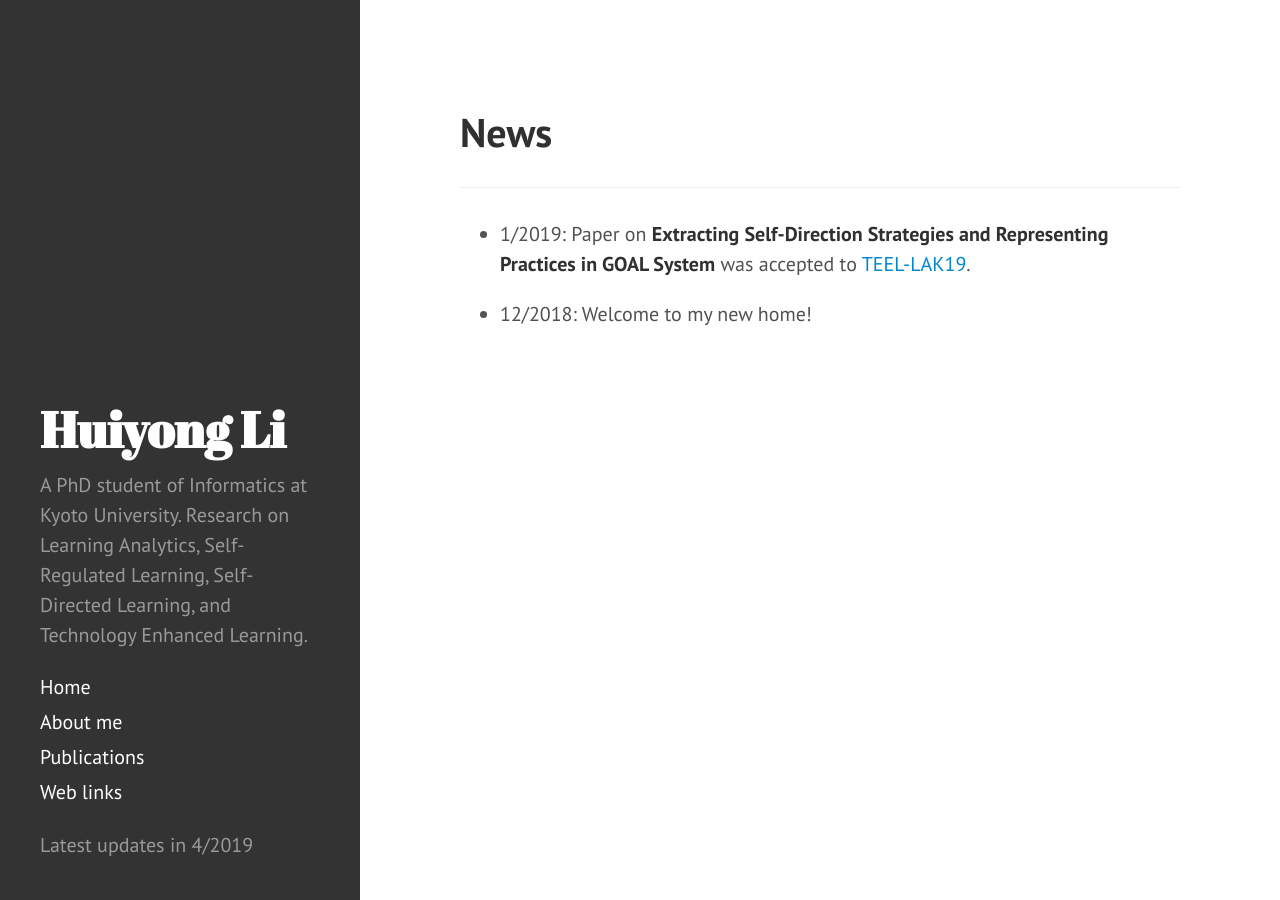
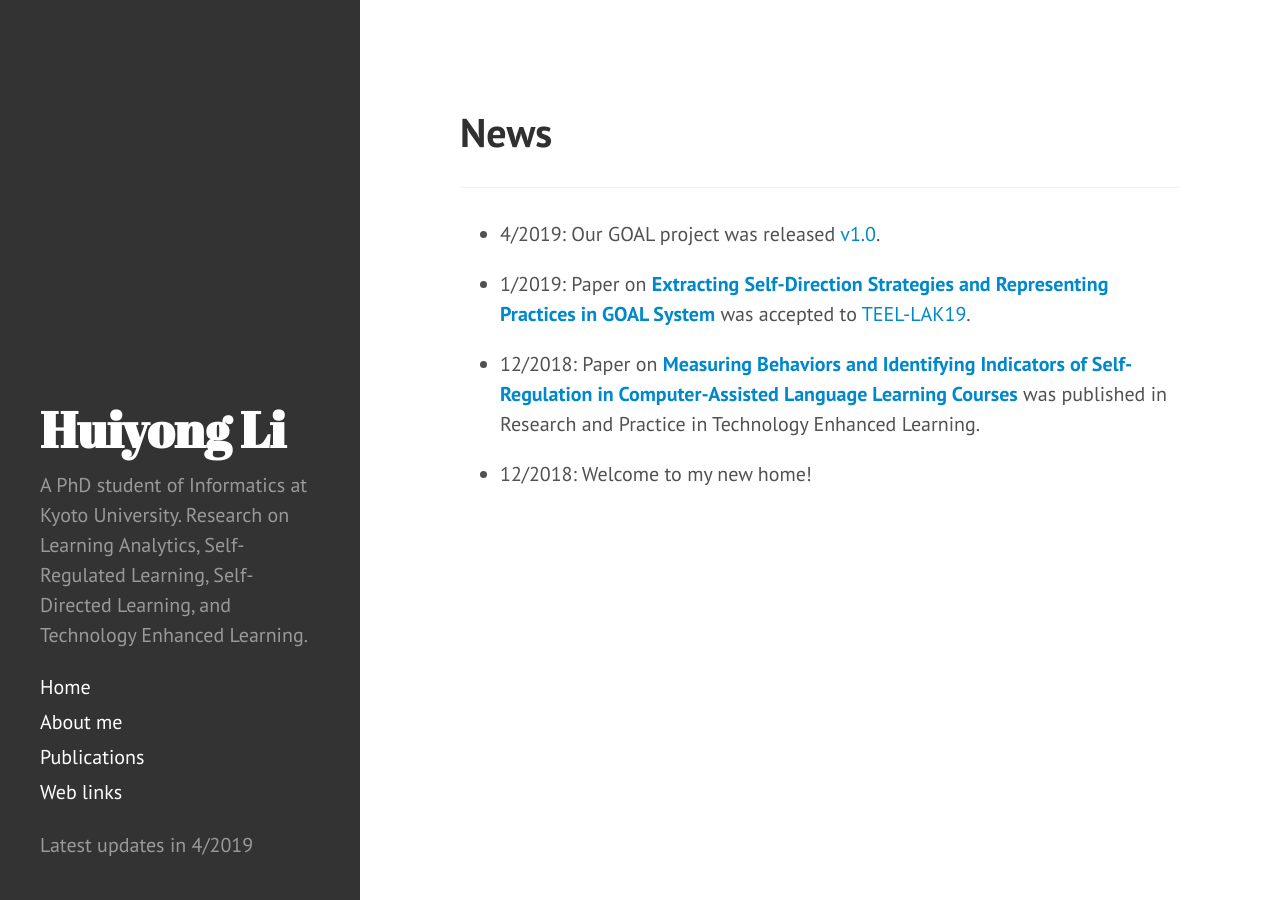
Before and after one commit to li-huiyong/li-huiyong.github.io, a Jekyll site: the page built from index.md, in a window 1280 px wide. Built offline with Jekyll 4.4.1, drawn with Linux system fonts in a browser that asks for light colours; our own code applies the rules of GitHub Pages for plain Markdown files.

Commit message:
News on lastest semester

```diff
--- a/index.md
+++ b/index.md
@@ -2,10 +2,14 @@
 layout: index
 ---
 
-# <span style="color: #303030;">News</span>
+# <span style="color: #303030; margin-top: 0;">News</span>
 
 ___
 
-* 1/2019: Paper on **Extracting Self-Direction Strategies and Representing Practices in GOAL System** was accepted to [TEEL-LAK19](https://sites.google.com/view/teel-workshop/lak19).
+* 4/2019: Our GOAL project was released [v1.0](https://sites.google.com/view/letsgoal).
+
+* 1/2019: Paper on [**Extracting Self-Direction Strategies and Representing Practices in GOAL System**](https://www.researchgate.net/publication/331398537_Extracting_Self-Direction_Strategies_and_Representing_Practices_in_GOAL_System) was accepted to [TEEL-LAK19](https://sites.google.com/view/teel-workshop/lak19).
+
+* 12/2018: Paper on [**Measuring Behaviors and Identifying Indicators of Self-Regulation in Computer-Assisted Language Learning Courses**](https://rdcu.be/bcFJv) was published in Research and Practice in Technology Enhanced Learning.
 
 * 12/2018: Welcome to my new home!
```
